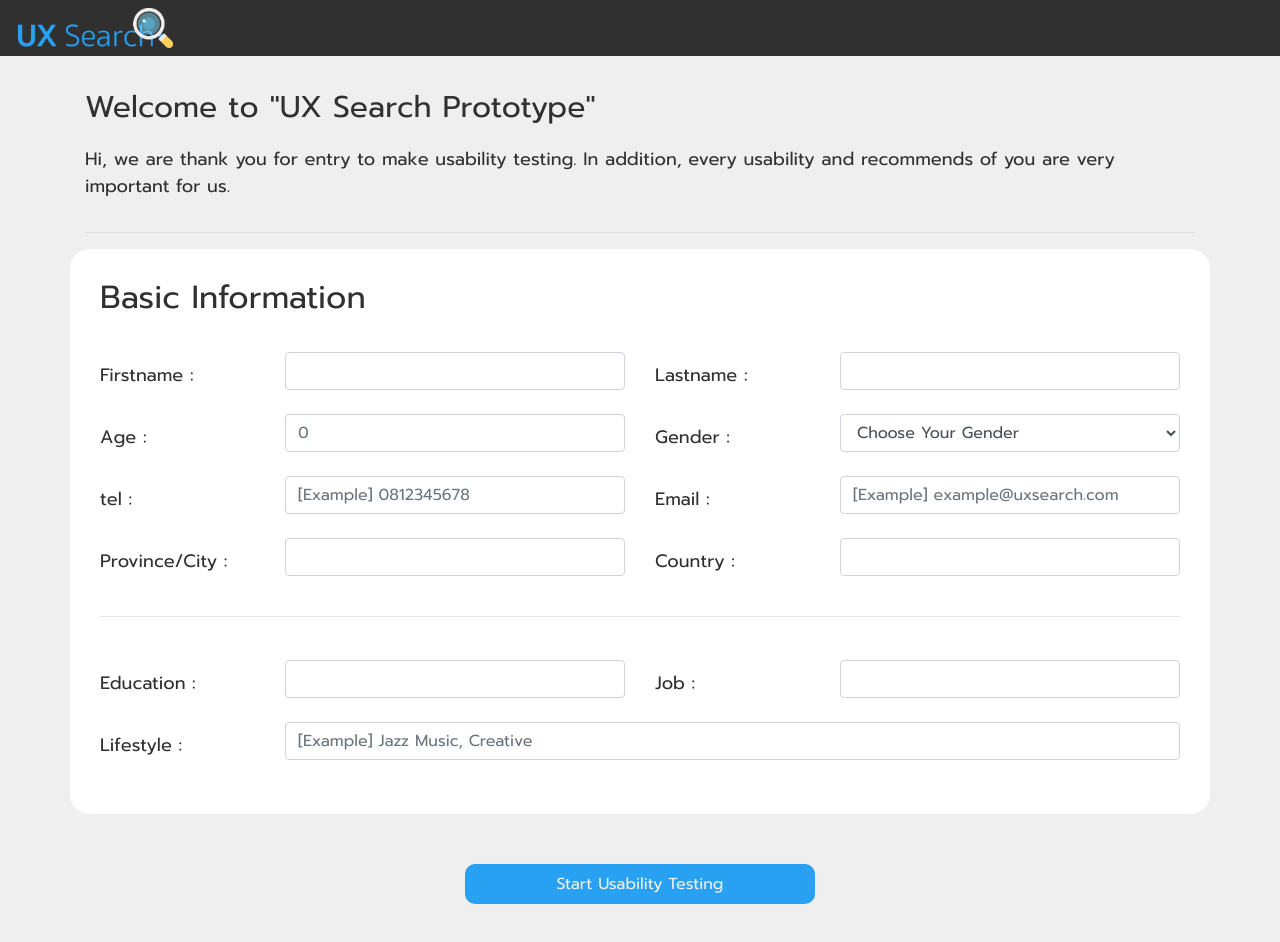
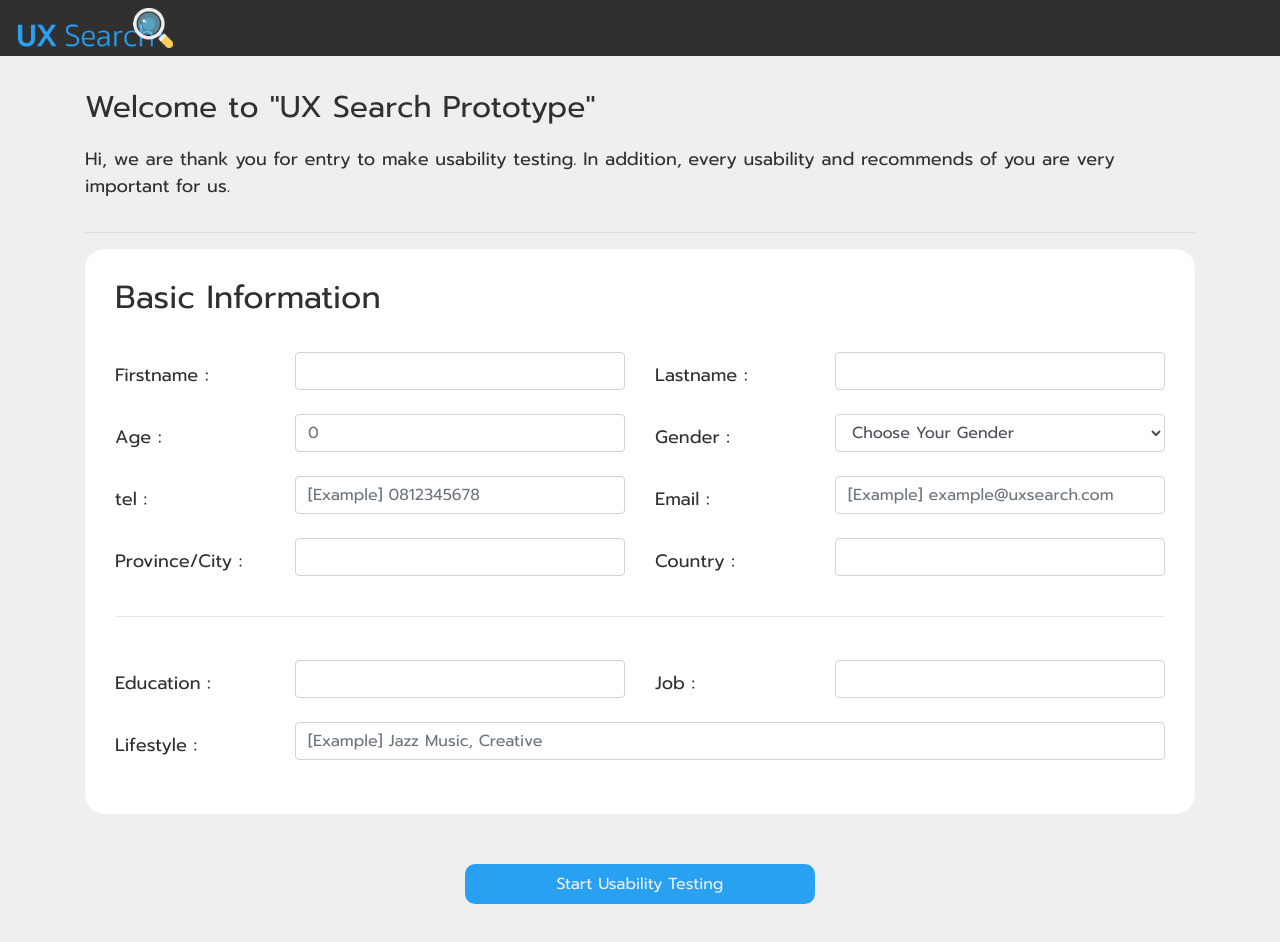
Before and after one commit to uxsearch/uxsearch_frontend, a React (Create React App) app: page /experimenter in a window 1280 px wide. Shown: the top 942 px of the page. Built offline with nearby package versions, Linux system fonts and the light colour scheme; a web font is replaced by a local one.

Commit message:
[UPDATE] develop : update change position class

```diff
--- a/src/components/experiment/profileBlock.js
+++ b/src/components/experiment/profileBlock.js
@@ -5,7 +5,7 @@ import { Row, Col, Form, FormGroup, Label, Input } from 'reactstrap'
 class ProfileBlock extends React.Component {
   render() {
     return (
-      <Form>
+      <Form className='profile-block'>
         <Row>
           <Col xs={12}>
             <h2>Basic Information</h2>
--- a/src/pages/experimenter/index.js
+++ b/src/pages/experimenter/index.js
@@ -44,7 +44,7 @@ class IndexExperiment extends React.Component {
               </Row>
               <hr className='black-line' />
               <Row>
-                <Col xs={12} className='profile-block'>
+                <Col xs={12}>
                   <ProfileBlock />
                 </Col>
               </Row>
```
